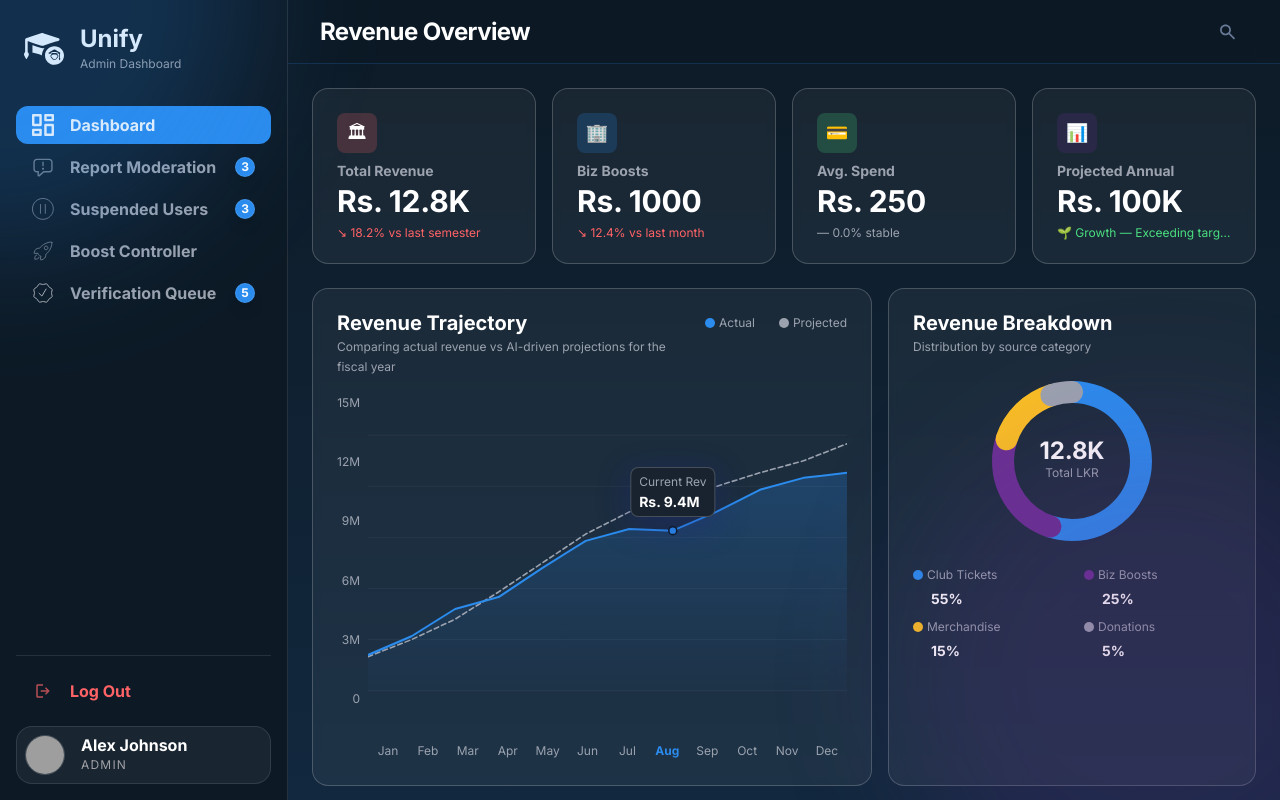
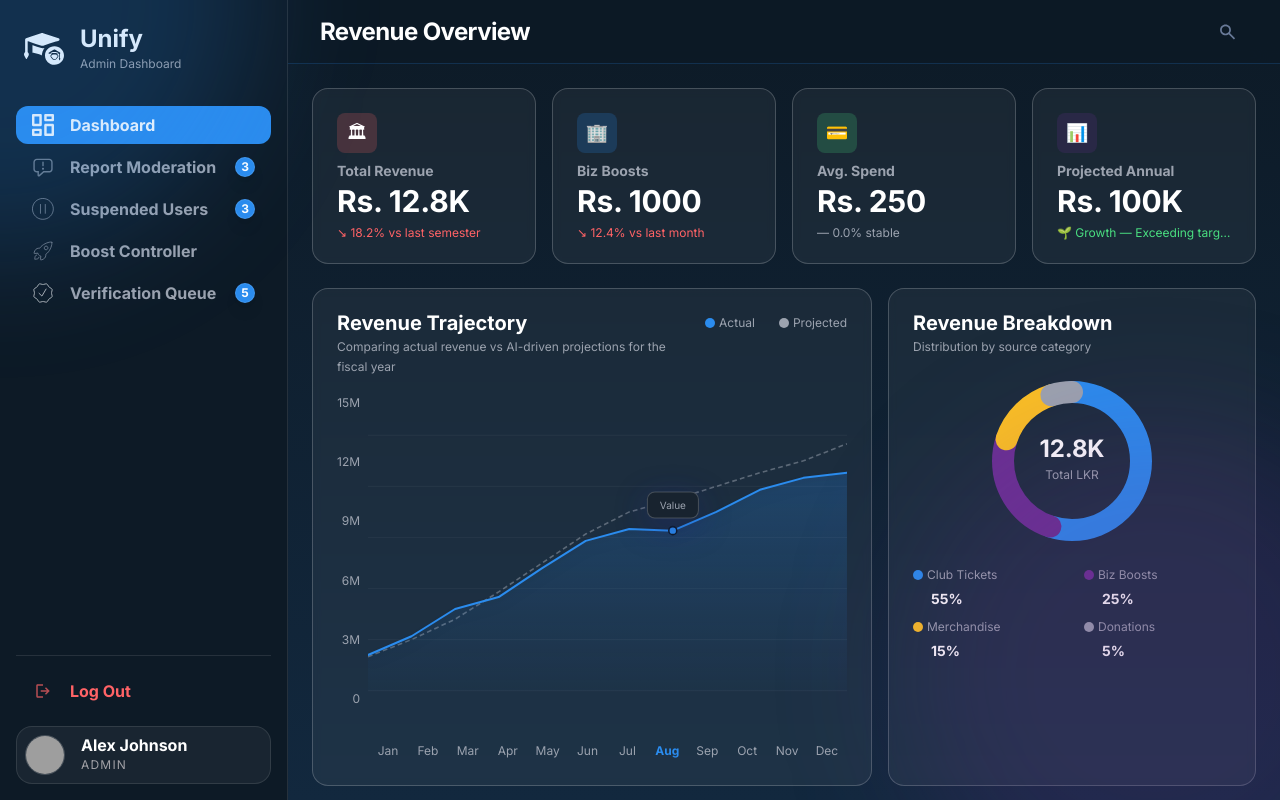
Before and after one commit to Shehan-Dinusha/Unify, a React (Vite) app in the folder frontend/: page /revenue-overview in a window 1280 px wide. Built offline with nearby package versions, Linux system fonts and the light colour scheme; grey boxes are pictures that could not be loaded.

Commit message:
Changed Code to Use Charts from Components

```diff
--- a/frontend/src/pages/RevenueOverview.jsx
+++ b/frontend/src/pages/RevenueOverview.jsx
@@ -1,6 +1,7 @@
 import React from 'react';
 import MainLayout from '../components/layout/MainLayout';
 import Card from '../components/common/Card';
+import { LineChart, DonutChart } from '../components/chart';
 import { mockRequests } from '../data/mockData';
 
 // ─── Data ───────────────────────────────────────────────────────────────────
@@ -18,145 +19,6 @@ const breakdownSegments = [
     { label: 'Merchandise', value: 15, color: '#FBBF24' },
     { label: 'Donations', value: 5, color: '#9CA3AF' },
 ];
-
-// ─── Revenue Line Chart ──────────────────────────────────────────────────────
-
-const RevenueChart = ({ actual, projected, maxVal, tooltipIdx }) => {
-    const W = 600;
-    const H = 340;
-    const padT = 10;
-    const padB = 10;
-    const padL = 0;
-    const padR = 0;
-    const n = actual.length;
-
-    const toX = (i) => padL + (i / (n - 1)) * (W - padL - padR);
-    const toY = (v) => padT + (1 - v / maxVal) * (H - padT - padB);
-
-    const buildPath = (data) =>
-        data.map((v, i) => `${i === 0 ? 'M' : 'L'}${toX(i)},${toY(v)}`).join(' ');
-
-    const buildArea = (data) => {
-        const line = buildPath(data);
-        return `${line} L${toX(n - 1)},${H - padB} L${toX(0)},${H - padB} Z`;
-    };
-
-    const tipX = toX(tooltipIdx);
-    const tipY = toY(actual[tooltipIdx]);
-    const tipXPct = `${(tipX / W) * 100}%`;
-    const tipYPct = `${(tipY / H) * 100}%`;
-
-    const gridVals = [0, 3, 6, 9, 12, 15];
-
-    return (
-        <div className="relative w-full">
-            <svg
-                viewBox={`0 0 ${W} ${H}`}
-                preserveAspectRatio="xMidYMid meet"
-                className="w-full"
-                style={{ height: 340 }}
-            >
-                <defs>
-                    <linearGradient id="revAreaGrad" x1="0" y1="0" x2="0" y2="1">
-                        <stop offset="0%" stopColor="#2B8CEE" stopOpacity="0.25" />
-                        <stop offset="100%" stopColor="#2B8CEE" stopOpacity="0.02" />
-                    </linearGradient>
-                </defs>
-
-                {gridVals.map((v) => (
-                    <line
-                        key={v}
-                        x1={padL} y1={toY(v)}
-                        x2={W - padR} y2={toY(v)}
-                        stroke="rgba(255,255,255,0.06)"
-                        strokeWidth="1"
-                    />
-                ))}
-
-                <path d={buildArea(actual)} fill="url(#revAreaGrad)" />
-
-                <path
-                    d={buildPath(projected)}
-                    fill="none"
-                    stroke="#9CA3AF"
-                    strokeWidth="2"
-                    strokeDasharray="6 4"
-                    strokeLinecap="round"
-                    strokeLinejoin="round"
-                />
-
-                <path
-                    d={buildPath(actual)}
-                    fill="none"
-                    stroke="#2B8CEE"
-                    strokeWidth="2.5"
-                    strokeLinecap="round"
-                    strokeLinejoin="round"
-                />
-
-                <circle
-                    cx={tipX} cy={tipY}
-                    r="5"
-                    fill="#2B8CEE"
-                    stroke="#0D1A26"
-                    strokeWidth="2"
-                />
-            </svg>
-
-            <div
-                className="absolute pointer-events-none"
-                style={{
-                    left: tipXPct,
-                    top: tipYPct,
-                    transform: 'translate(-50%, -110%)',
-                }}
-            >
-                <div className="bg-dark-4 border border-white/20 rounded-lg px-sm py-xs shadow-custom-shadow whitespace-nowrap">
-                    <div className="text-body-extra-small text-text-secondary">Current Rev</div>
-                    <div className="text-body-small-bold text-text-primary">Rs. 9.4M</div>
-                </div>
-            </div>
-        </div>
-    );
-};
-
-// ─── Donut Chart ─────────────────────────────────────────────────────────────
-
-const DonutChart = ({ segments, size = 160, strokeWidth = 22, total, label }) => {
-    const radius = (size - strokeWidth) / 2;
-    const circumference = 2 * Math.PI * radius;
-    let offset = 0;
-
-    return (
-        <div className="relative" style={{ width: size, height: size }}>
-            <svg width={size} height={size} viewBox={`0 0 ${size} ${size}`}>
-                {segments.map((seg, i) => {
-                    const dash = (seg.value / 100) * circumference;
-                    const gap = circumference - dash;
-                    const cur = offset;
-                    offset += dash;
-                    return (
-                        <circle
-                            key={i}
-                            cx={size / 2} cy={size / 2} r={radius}
-                            fill="none"
-                            stroke={seg.color}
-                            strokeWidth={strokeWidth}
-                            strokeDasharray={`${dash} ${gap}`}
-                            strokeDashoffset={-cur}
-                            strokeLinecap="round"
-                            style={{ transform: 'rotate(-90deg)', transformOrigin: '50% 50%' }}
-                        />
-                    );
-                })}
-            </svg>
-            <div className="absolute inset-0 flex flex-col items-center justify-center pointer-events-none">
-                <span className="text-heading-small text-text-primary leading-none">{total}</span>
-                <span className="text-body-extra-small text-text-secondary">Total LKR</span>
-            </div>
-        </div>
-    );
-};
 
 // ─── Main Page ────────────────────────────────────────────────────────────────
 
@@ -282,7 +144,7 @@ const RevenueOverview = () => {
 
                             {/* Chart + X-axis */}
                             <div className="flex-1 min-w-0">
-                                <RevenueChart
+                                <LineChart
                                     actual={actualRevenue}
                                     projected={projectedRevenue}
                                     maxVal={MAX_REV}
@@ -314,8 +176,10 @@ const RevenueOverview = () => {
                         <div className="flex flex-col items-center">
                             <DonutChart
                                 segments={breakdownSegments}
-                                total="12.8K"
-                                label="Total LKR"
+                                size={160}
+                                strokeWidth={22}
+                                centerLabel="12.8K"
+                                centerSubLabel="Total LKR"
                             />
 
                             <div className="grid grid-cols-2 gap-x-lg gap-y-sm w-full mt-lg">
```
